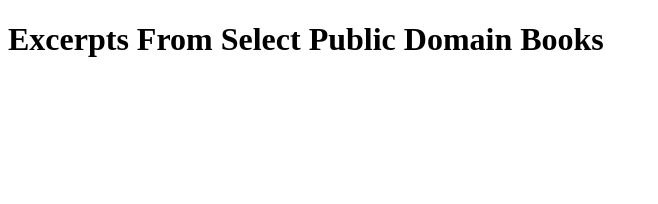
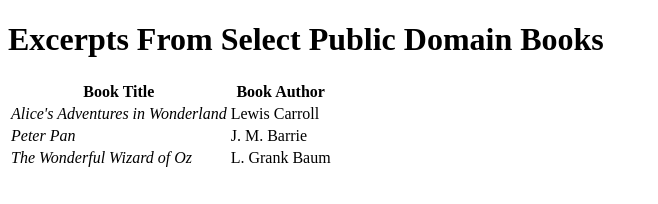
Before and after one commit to pcrowe22/lab3, a plain HTML site: page index.html in a window 1280 px wide. Shown: the whole page, without its empty margins (0-658 px from the left). Drawn offline with Linux system fonts and the light colour scheme.

Commit message:
Added table to index.html

```diff
--- a/index.html
+++ b/index.html
@@ -6,5 +6,23 @@
 	</head>
 	<body>
 		<h1>Excerpts From Select Public Domain Books</h1>
+		<table>
+			<tr>
+				<th>Book Title</th>
+				<th>Book Author</th>
+			</tr>
+			<tr>
+				<td><em>Alice's Adventures in Wonderland</em></td>
+				<td>Lewis Carroll</td>
+			</tr>
+			<tr>
+				<td><em>Peter Pan</em></td>
+				<td>J. M. Barrie</td>
+			</tr>
+			<tr>
+				<td><em>The Wonderful Wizard of Oz</em></td>
+				<td>L. Grank Baum</td>
+			</tr>
+		</table>
 	</body>
 </html>
```
